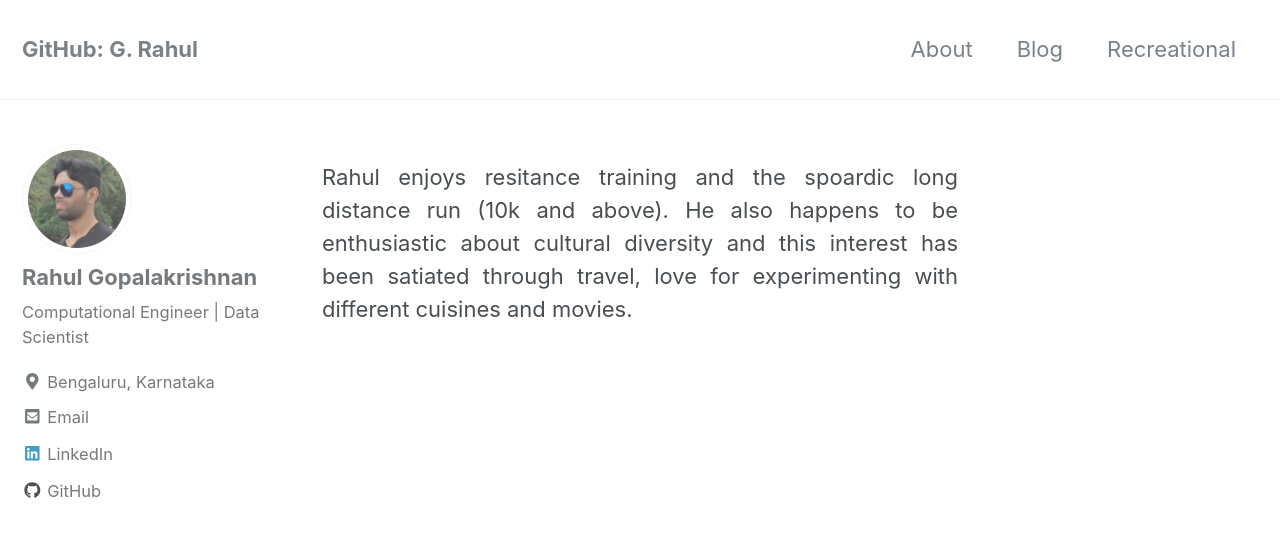
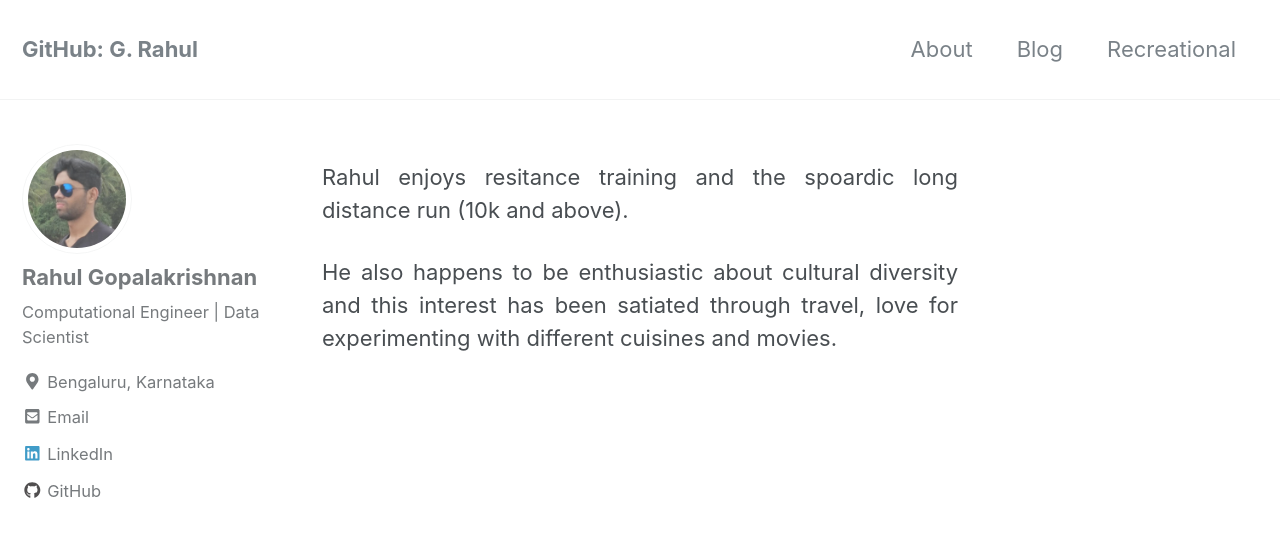
Before and after one commit to gopalrahulrg/gopalrahulrg.github.io, a Jekyll site: the page built from _pages/recreational.md, in a window 1280 px wide and 900 px high. Shown: the top 537 px of the window. Built offline with Jekyll 4.4.1, drawn with Linux system fonts in a browser that asks for light colours; nearby versions of some CDN libraries.

Commit message:
Update recreational.md

```diff
--- a/_pages/recreational.md
+++ b/_pages/recreational.md
@@ -4,6 +4,6 @@
 header:
 ---
 
-<p style='text-align: justify;'>Rahul enjoys resitance training and the spoardic long distance run (10k and above).
+<p style='text-align: justify;'>Rahul enjoys resitance training and the spoardic long distance run (10k and above).</p>
 
-He also happens to be enthusiastic about cultural diversity and this interest has been satiated through travel, love for experimenting with different cuisines and movies.<p>
+<p style='text-align: justify;'>He also happens to be enthusiastic about cultural diversity and this interest has been satiated through travel, love for experimenting with different cuisines and movies.</p>
```
